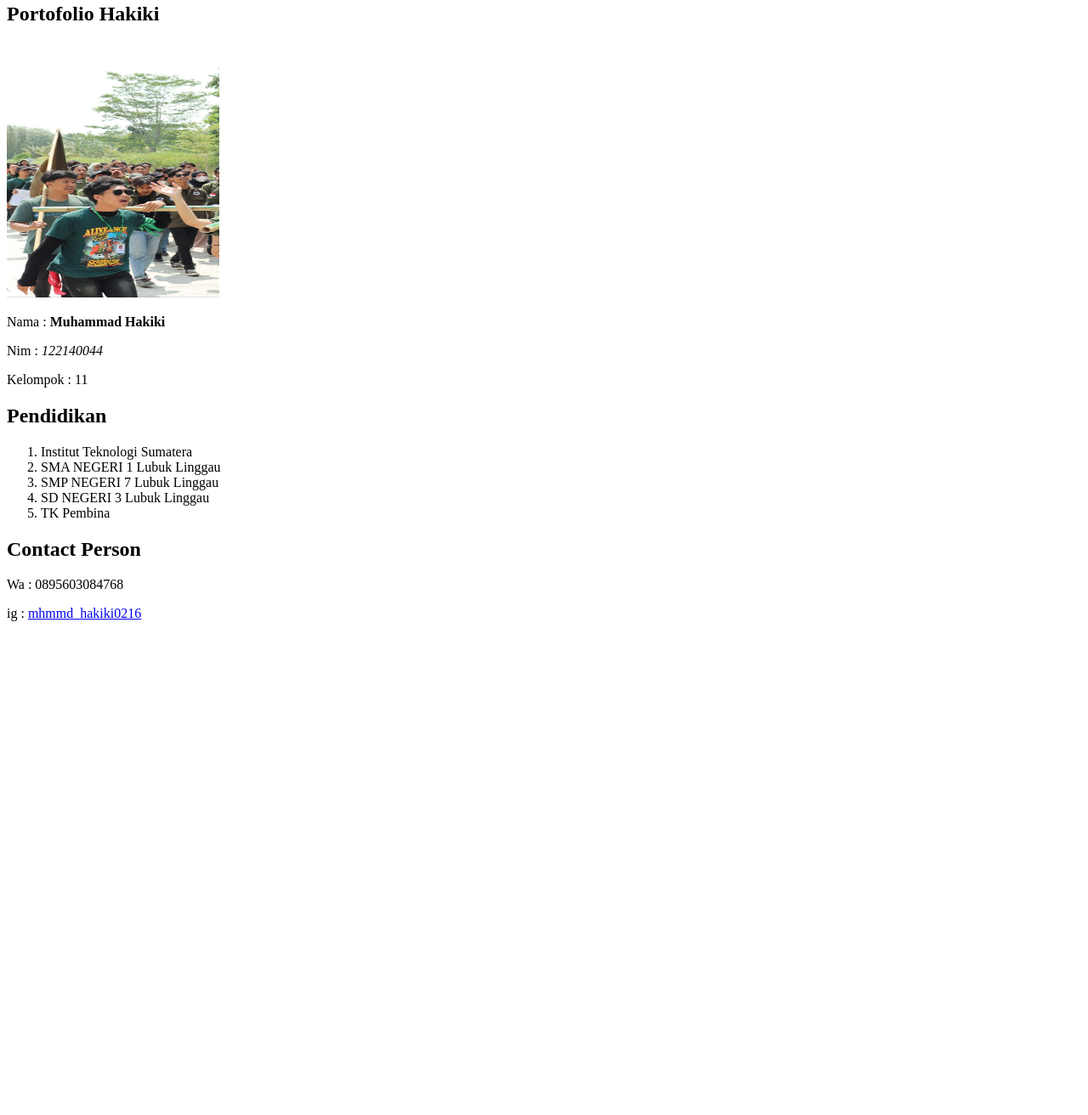
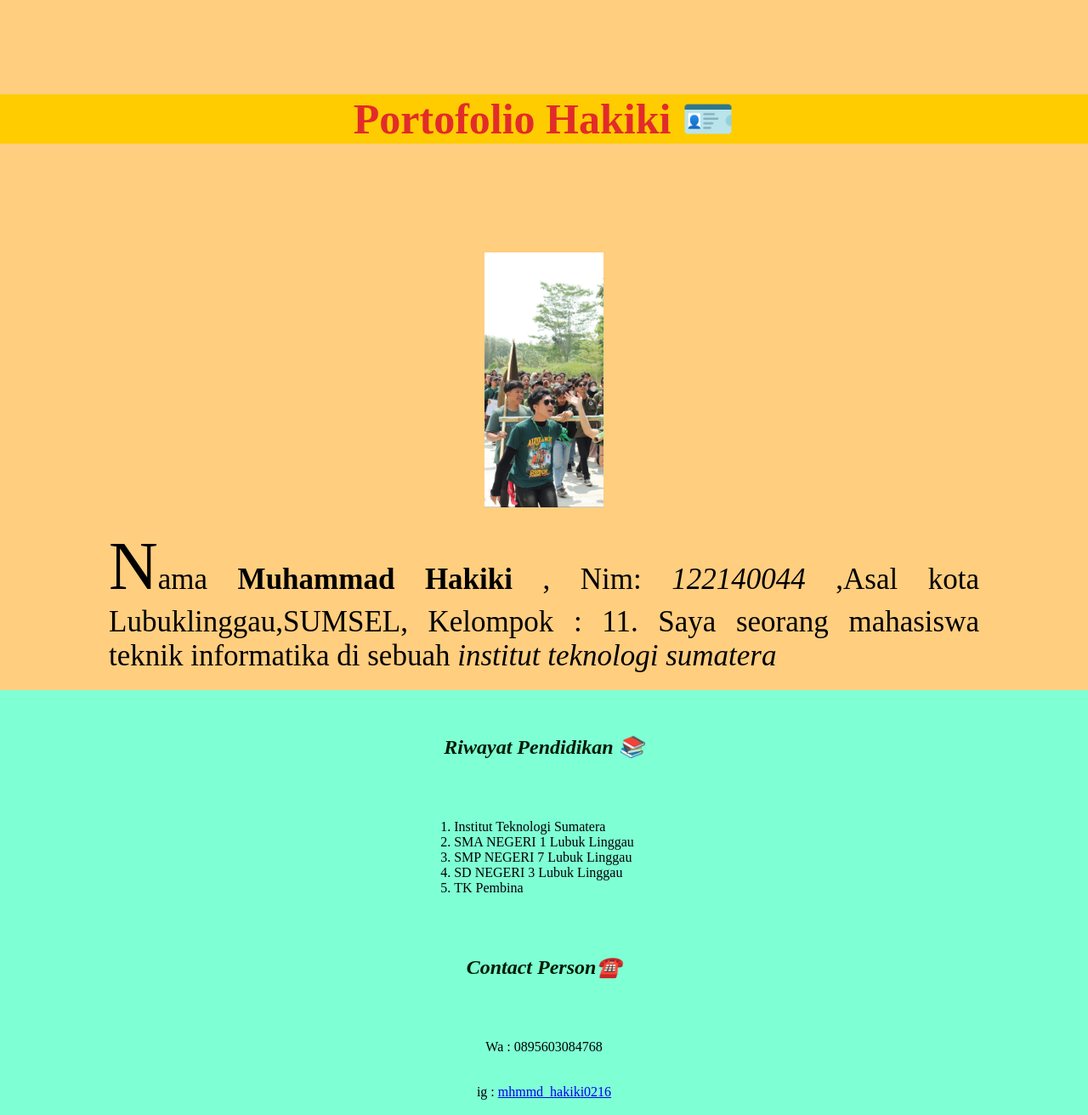
Before and after one commit to Hakiki12345/PORTOFOLIO, a plain HTML site: page index.html in a window 1280 px wide. Shown: the part 17-1329 px from the top of the page at 85% size. Before the commit the page ends 800 px from the top, so only its background shows below. Drawn offline with Linux system fonts and the light colour scheme.

Commit message:
menambahkan css

```diff
--- a/index.html
+++ b/index.html
@@ -3,17 +3,20 @@
 <head>
     <meta charset="UTF-8">
     <meta name="viewport" content="width=device-width, initial-scale=1.0">
+    <link rel="stylesheet" href="style.css">
     <title>Document</title>
 </head>
 <body>
     <head>
-        <h2>Portofolio Hakiki</h2>
+        <h1>Portofolio Hakiki  🪪 </h1>
     </head>
-    <img src="Hakiki.jpg" alt="Hakiki" height="300" width="250">
-    <p>Nama : <b>Muhammad Hakiki</b></p>
-    <p>Nim : <i>122140044</i></p>
-    <p>Kelompok : 11</p>
-    <p><h2><b>Pendidikan</b></h2></p>
+    <img class="gambar" src="Hakiki.jpg" alt="Hakiki" height="300" width="250">
+    <p class="biodata">Nama <b>Muhammad Hakiki</b> , Nim: <i>122140044</i> ,Asal kota Lubuklinggau,SUMSEL,  Kelompok : 11.
+        Saya seorang mahasiswa teknik informatika di sebuah <i>institut teknologi sumatera</i></p>
+
+        <div class="container">
+
+            <p><h2 class="riwayat"><b> Riwayat Pendidikan 📚</b></h2></p>
             <ol>
                 <li>Institut Teknologi Sumatera</li>
                 <li>SMA NEGERI 1 Lubuk Linggau</li>
@@ -21,8 +24,9 @@
                 <li>SD NEGERI 3 Lubuk Linggau</li>
                 <li>TK Pembina</li>
             </ol>
-    <p><h2><b>Contact Person</b></h2></p>
+            <p><h2 class = "contact"> <b>Contact Person☎️</b></h2></p>
             <p>Wa : 0895603084768</p>
             <p>ig : <a href="https://instagram.com/mhmmd_hakiki0216?igshid=OGQ5ZDc2ODk2ZA==">mhmmd_hakiki0216</a></p>
+        </div>
 </body>
 </html>
--- /dev/null
+++ b/style.css
@@ -0,0 +1,67 @@
+*{
+    margin: 0;
+    padding: 0;
+}
+
+h1{
+    color:rgb(226, 43, 43);
+    background-color: rgb(255, 204, 0);
+    text-align: center;
+    font-size: 50px ;
+    margin: 10% 0;
+    cursor: default;
+    transition: 0,5s;
+
+}
+h1:hover{
+    transition: 0,5s;
+    color: aqua;
+}
+
+
+h2{
+    color:rgb(2, 28, 2);
+}
+
+.darkred{
+    color: brown;
+}
+
+body{
+    background-color: rgb(255, 206, 127);
+}
+
+.gambar{
+    width: 100%;
+    object-fit: scale-down;
+}
+
+.biodata{
+    font-size: 35px;
+    text-align: justify;
+    padding: 20px 10%;
+}
+
+.biodata::first-letter{
+    font-size: 80px;
+}
+
+.container {
+    height:500px ;
+    display: flex;
+    flex-direction: column;
+    align-items: center;
+    justify-content: space-around;
+    background-color: aquamarine;
+    color: rgb(0, 0, 0);
+}
+
+.contact{
+
+    font-style: oblique;
+}
+.riwayat{
+
+    font-style: oblique;
+}
+]
```
Also changed, not shown: Gambar WhatsApp 2023-10-02 pukul 17.15.00_1ed06f87.jpg (added). Lines whose indentation alone changed are shown as unchanged.
